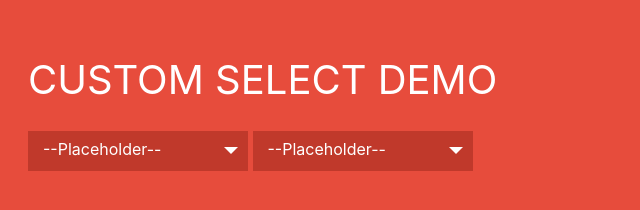
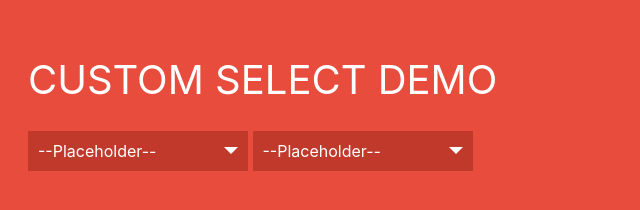
Before and after one commit to dydemin/custom-select, a plain HTML site: page demo/index.html in a window 1280 px wide. Shown: the full height of the page, 0-640 px from the left. Drawn offline with Linux system fonts and the light colour scheme.

Commit message:
Update some padding styles for proper positioning

```diff
--- a/custom-select/custom-select.css
+++ b/custom-select/custom-select.css
@@ -21,7 +21,8 @@
   bottom: 0;
   left: 0;
   background-color: #c0392b;
-  padding: 8px 15px;
+  padding: 0 20px 0 10px;
+  line-height: 40px;
   transition: all 0.2s ease-in;
 }
 
@@ -64,8 +65,7 @@
 
 .custom-select__option {
   margin: 0;
-  padding: 12px 0;
-  text-indent: 15px;
+  padding: 12px 15px;
   border-top: 1px solid #962d22;
   transition: all 0.15s ease-in;
 }
--- a/custom-select/custom-select.theme.css
+++ b/custom-select/custom-select.theme.css
@@ -7,7 +7,8 @@
 
 .custom-select__select {
   background-color: #c0392b;
-  padding: 8px 15px;
+  padding: 0 20px 0 10px;
+  line-height: 40px;
 }
 
 .custom-select__select::after {
```
